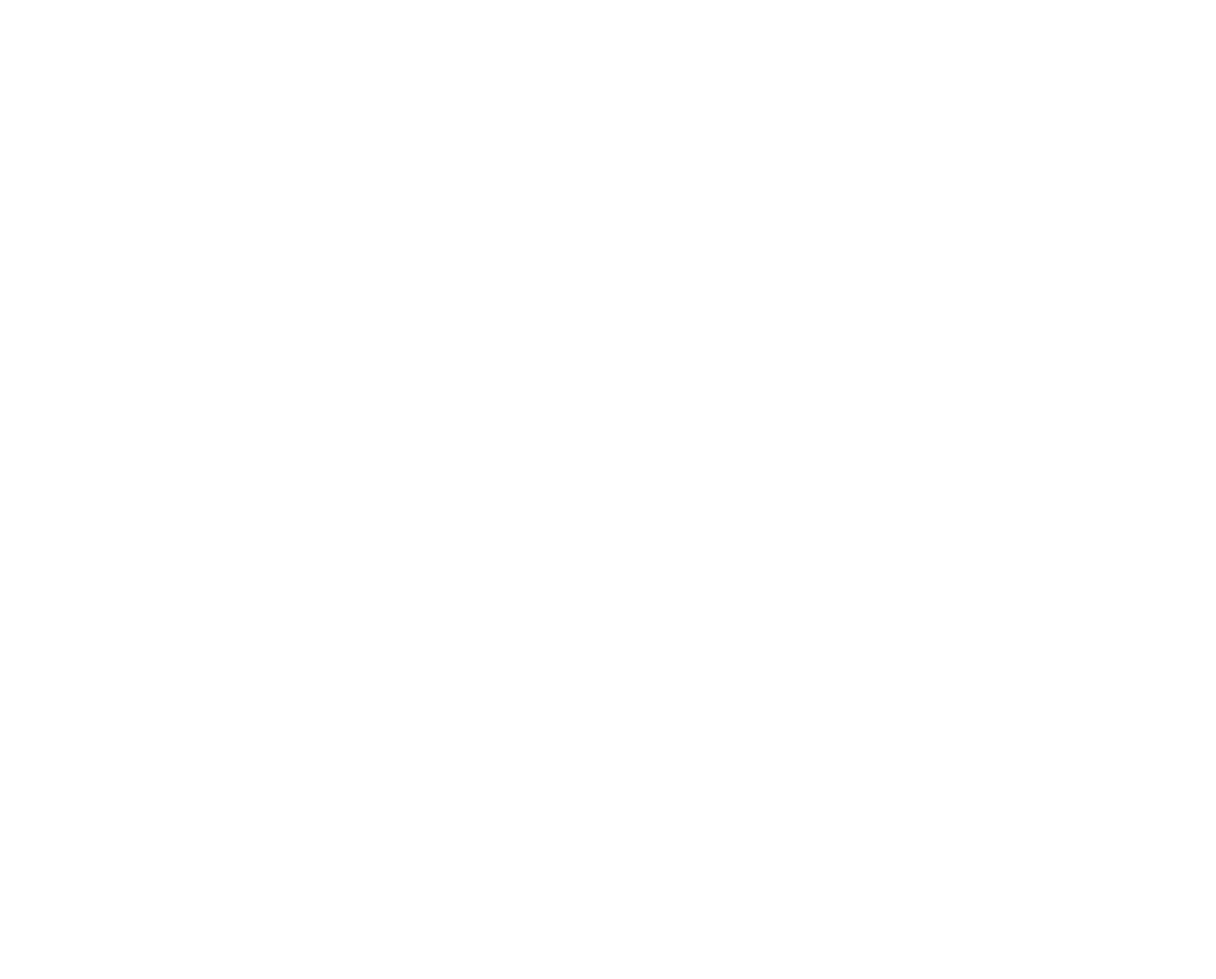
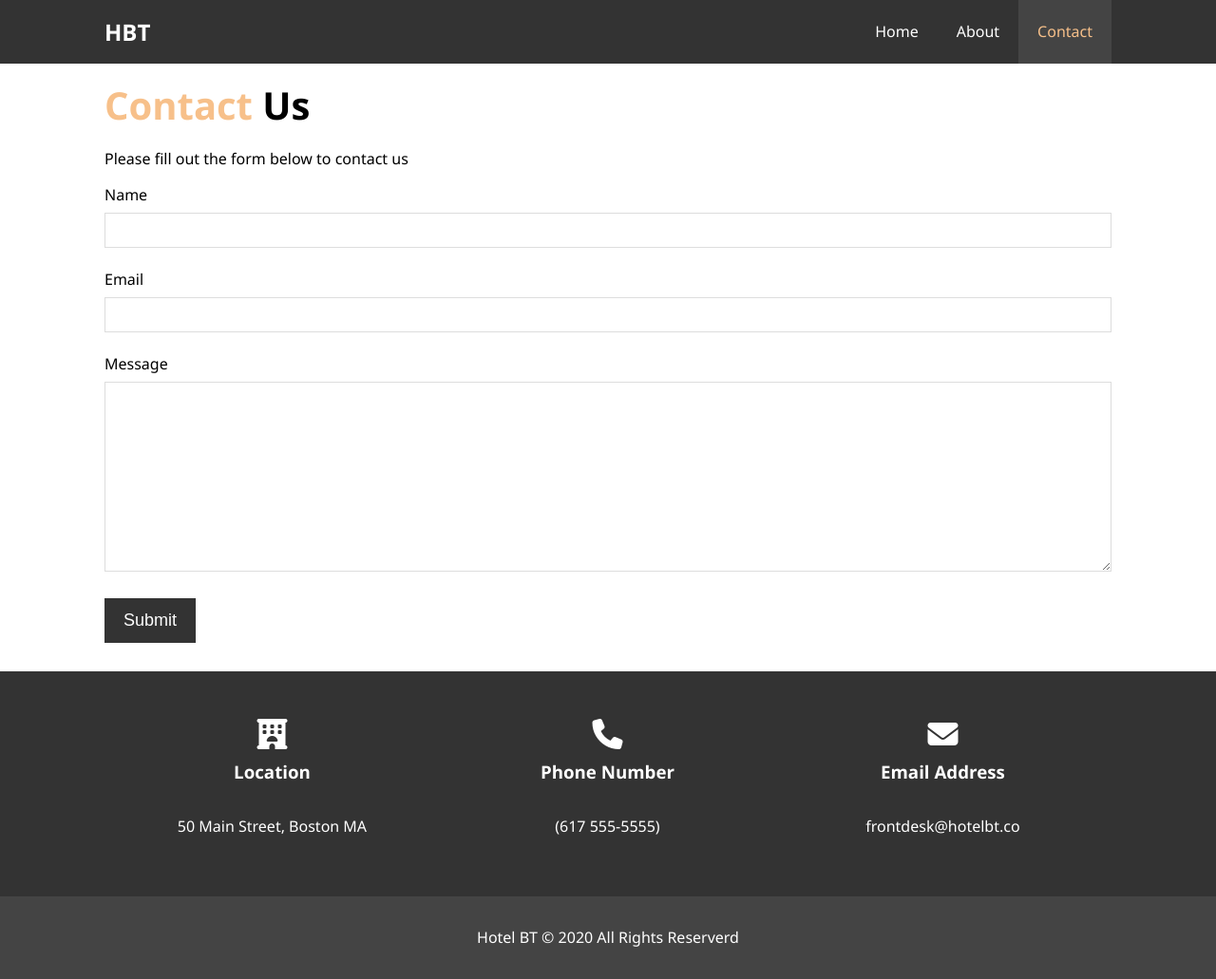
Before and after one commit to lundeen-bryan/hotel_traversy, a plain HTML site: page contact.html in a window 1280 px wide. Shown: the whole page at 95% size. Before the commit the page ends 800 px from the top, so only its background shows below. Drawn offline with Linux system fonts and the light colour scheme.

Commit message:
Finished contact form

```diff
--- a/contact.html
+++ b/contact.html
@@ -0,0 +1,95 @@
+<!DOCTYPE html>
+<html lang="en">
+
+<head>
+  <meta charset="UTF-8">
+  <meta name="viewport" content="width=device-width, initial-scale=1.0">
+  <meta http-equiv="X-UA-Compatible" content="ie=edge">
+  <meta name="description" content="Welcome to the most extraordinary hotel in Boston Massachusetts">
+  <meta name="keywords" content="hotel,boston hotel,new england hotel">
+  <script src="https://kit.fontawesome.com/314a477a4c.js" crossorigin="anonymous"></script>
+  <link rel="stylesheet" href="css/style.css">
+  <title>Hotel BT | Contact</title>
+</head>
+
+<!-- #region HEADER -->
+
+<body>
+  <header>
+    <nav id="navbar">
+      <div class="container">
+        <h1 class="logo"><a href="index.html">HBT</a></h1>
+        <ul>
+          <li><a href="index.html">Home</a></li>
+          <li><a href="about.html">About</a></li>
+          <li><a class="current" href="contact.html">Contact</a></li>
+        </ul>
+      </div>
+    </nav>
+  </header>
+  <!-- #endregion HEADER -->
+
+  <section id="contact-form" class="py-3">
+    <div class="container">
+      <h1 class="l-heading"><span class="text-primary">Contact</span> Us</h1>
+      <p>
+        Please fill out the form below to contact us
+      </p>
+      <form action="process.php">
+        <div class="form-group">
+          <label for="name">Name</label>
+          <input type="text" name="name" id="name">
+        </div>
+        <div class="form-group">
+          <label for="email">Email</label>
+          <input type="email" name="email" id="email">
+        </div>
+        <div class="form-group">
+          <label for="message">Message</label>
+          <textarea name="message" id="message"></textarea>
+        </div>
+        <button type="submit" class="btn">Submit</button>
+      </form>
+    </div>
+  </section>
+
+  <!-- #region FEATURE SECTION -->
+  <section id="contact-info" class="bg-dark">
+    <div class="container">
+      <div class="box">
+        <i class="fas fa-hotel fa-2x"></i>
+        <h3>Location</h3>
+        <p>
+          50 Main Street, Boston MA
+        </p>
+      </div>
+
+      <div class="box">
+        <i class="fas fa-phone fa-2x"></i>
+        <h3>Phone Number</h3>
+        <p>
+          (617 555-5555)
+        </p>
+      </div>
+
+      <div class="box">
+        <i class="fas fa-envelope fa-2x"></i>
+        <h3>Email Address</h3>
+        <p>
+          frontdesk@hotelbt.co
+        </p>
+      </div>
+  </section>
+  <!-- #endregion FEATURES -->
+
+  <!-- #region FOOTER -->
+  <footer id="main-footer">
+    <p>
+      Hotel BT &copy; 2020 All Rights Reserverd
+    </p>
+  </footer>
+  <!-- #endregion FOOTER -->
+
+</body>
+
+</html>
--- a/css/style.css
+++ b/css/style.css
@@ -241,6 +241,33 @@ p {
 }
 /* #endregion TESTIMONIALS */
 
+/* contact form */
+#contact-form .form-group {
+  margin-bottom: 20px;
+}
+
+#contact-form label {
+  display: block;
+  margin-bottom: 5px;
+}
+
+#contact-form input,
+#contact-form textarea {
+  width: 100%;
+  padding: 10px;
+  border: 1px #ddd solid;
+}
+
+#contact-form textarea {
+  height: 200px;
+}
+
+#contact-form input:focus,
+#contact-form textarea:focus {
+  outline: none;
+  border-color: #f7c08a;
+}
+
 /* #region FOOTER  */
 #main-footer {
   text-align: center;
```
Also changed, not shown: 1 other file.
